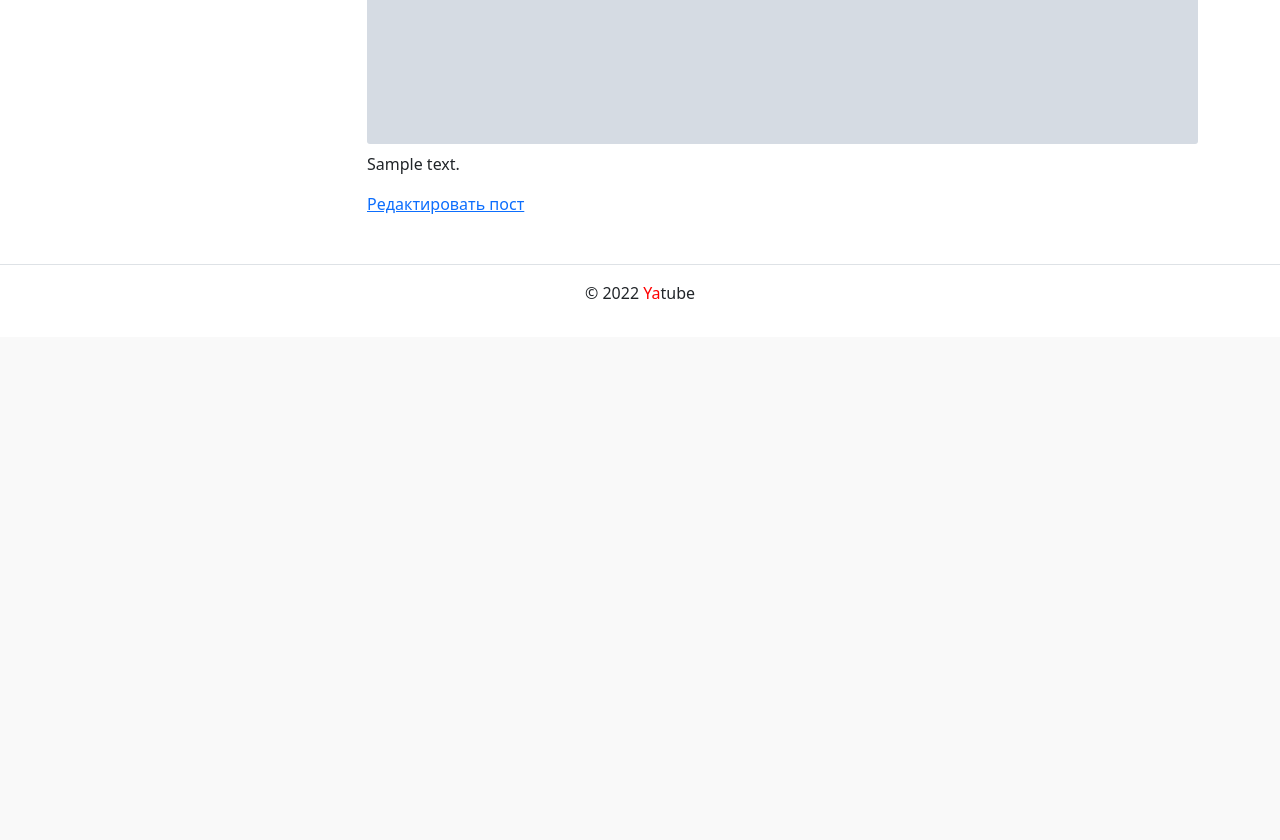
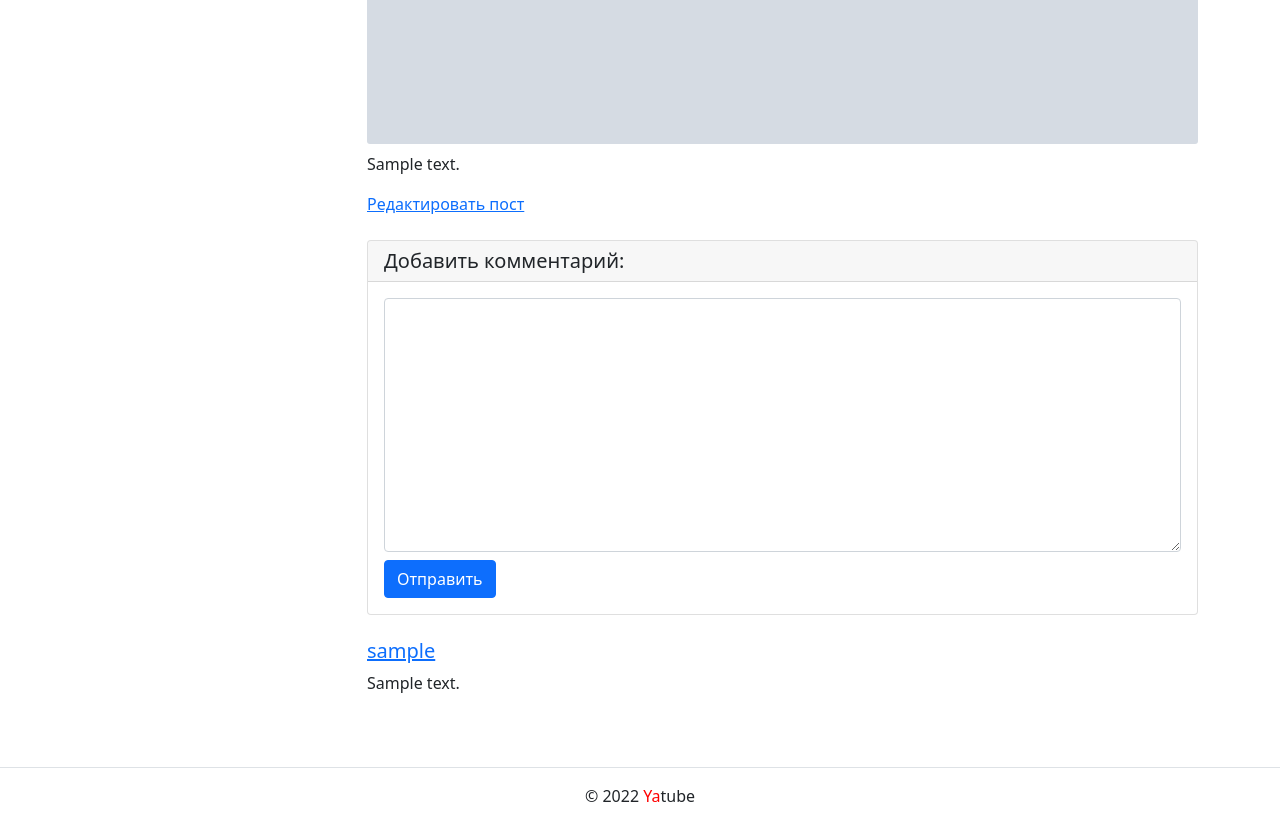
Before and after one commit to Moofup/hw04_tests, a Django app: page /posts/1/ in a window 1280 px wide. Shown: the part 591-1431 px from the top of the page. Before the commit the page ends 890 px from the top, so only its background shows below. Run offline with Django 3.2, Linux system fonts and the light colour scheme; a user stored in the database is signed in; tables that the repository leaves empty hold one stand-in row (values such as "Sample post"); grey boxes marked "Sample" are stand-in pictures; some libraries are stand-ins or nearby versions.

Commit message:
Added comments and tests

```diff
--- a/yatube/posts/forms.py
+++ b/yatube/posts/forms.py
@@ -1,6 +1,6 @@
 from django import forms
 
-from .models import Post
+from .models import Post, Comment
 
 
 class PostForm(forms.ModelForm):
@@ -21,3 +21,21 @@ class PostForm(forms.ModelForm):
             if data == '':
                 raise forms.ValidationError('Текст поста не заполнен')
             return data
+
+
+class CommentForm(forms.ModelForm):
+    class Meta:
+        model = Comment
+        fields = ('text',)
+        labels = {
+            'text': 'Текст комментария',
+        }
+        help_texts = {
+            'text': 'Текст комментария',
+        }
+
+        def clean_text(self):
+            data = self.cleaned_data['text']
+            if data == '':
+                raise forms.ValidationError('Текст комментария не заполнен')
+            return data
--- a/yatube/posts/models.py
+++ b/yatube/posts/models.py
@@ -54,3 +54,24 @@ class Post(models.Model):
         ordering = ('-pub_date',)
         verbose_name = 'Пост'
         verbose_name_plural = 'Посты'
+
+
+class Comment(models.Model):
+    post = models.ForeignKey(
+        Post,
+        on_delete=models.CASCADE,
+        verbose_name='Комментарий',
+        related_name='comments')
+    author = models.ForeignKey(
+        User,
+        on_delete=models.CASCADE,
+        verbose_name='Автор',
+        related_name='comments')
+    text = models.TextField(
+        verbose_name='Текст комментария',
+        help_text='Введите текст комментария'
+    )
+    created = models.DateTimeField(
+        'Дата публикации',
+        auto_now_add=True
+    )
--- a/yatube/posts/urls.py
+++ b/yatube/posts/urls.py
@@ -11,4 +11,5 @@ urlpatterns = [
     path('posts/<int:post_id>/', views.post_detail, name='post_detail'),
     path('create/', views.post_create, name='post_create'),
     path('posts/<post_id>/edit/', views.post_edit, name='post_edit'),
+    path('posts/<int:post_id>/comment/', views.add_comment, name='add_comment'),
 ]
--- a/yatube/posts/views.py
+++ b/yatube/posts/views.py
@@ -3,8 +3,8 @@ from django.core.paginator import Paginator, Page
 from django.db.models import QuerySet
 from django.shortcuts import render, get_object_or_404, redirect
 
-from .forms import PostForm
-from .models import Group, Post, User
+from .forms import PostForm, CommentForm
+from .models import Group, Post, User, Comment
 
 MAX_POST_DISPLAYED: int = 10
 
@@ -76,13 +76,16 @@ def profile(request, username):
 def post_detail(request, post_id):
     full_post = get_object_or_404(Post, pk=post_id)
     author_posts_count = full_post.author.posts.count()
-
+    form = CommentForm(request.POST or None)
+    comments = full_post.comments.all()
     title = full_post.text
     template = 'posts/post_detail.html'
     context = {
         'title': title,
         'post': full_post,
         'author_posts_count': author_posts_count,
+        'form': form,
+        'comments': comments,
     }
     return render(request, template, context)
 
@@ -92,7 +95,7 @@ def post_create(request):
     if request.method == 'POST':
         form = PostForm(
             request.POST or None,
-            files=request.FILES or None,)
+            files=request.FILES or None, )
         if form.is_valid():
             form = form.save(commit=False)
             form.author = request.user
@@ -130,3 +133,15 @@ def post_edit(request, post_id):
     is_edit = True
     context = {'form': form, 'is_edit': is_edit}
     return render(request, template, context)
+
+
+@login_required
+def add_comment(request, post_id):
+    post = Post.objects.get(pk=post_id)
+    form = CommentForm(request.POST or None)
+    if form.is_valid():
+        comment = form.save(commit=False)
+        comment.author = request.user
+        comment.post = post
+        comment.save()
+    return redirect('posts:post_detail', post_id=post_id)
--- /dev/null
+++ b/yatube/templates/posts/add_comment.html
@@ -0,0 +1,31 @@
+{% load user_filters %}
+
+{% if user.is_authenticated %}
+  <div class="card my-4">
+    <h5 class="card-header">Добавить комментарий:</h5>
+    <div class="card-body">
+      <form method="post" action="{% url 'posts:add_comment' post.id %}">
+        {% csrf_token %}
+        <div class="form-group mb-2">
+          {{ form.text|addclass:"form-control" }}
+        </div>
+        <button type="submit" class="btn btn-primary">Отправить</button>
+      </form>
+    </div>
+  </div>
+{% endif %}
+
+{% for comment in comments %}
+  <div class="media mb-4">
+    <div class="media-body">
+      <h5 class="mt-0">
+        <a href="{% url 'posts:profile' comment.author.username %}">
+          {{ comment.author.username }}
+        </a>
+      </h5>
+        <p>
+         {{ comment.text }}
+        </p>
+      </div>
+    </div>
+{% endfor %}
--- a/yatube/templates/posts/post_detail.html
+++ b/yatube/templates/posts/post_detail.html
@@ -1,5 +1,6 @@
 {% extends 'base.html' %}
 {% load thumbnail %}
+{% load user_filters %}
 
 {% block title %}
   {{ title|truncatechars:30 }}
@@ -38,6 +39,7 @@
             <a href="{% url 'posts:post_edit' post.id %}"
             >Редактировать пост</a>
         {% endif %}
+      {% include 'posts/add_comment.html' %}
       </article>
   </div>
 {% endblock content %}
```
Also changed, not shown: yatube/posts/tests/test_forms.py (+32 -8 lines), yatube/posts/tests/test_urls.py (+6 -1 lines).
